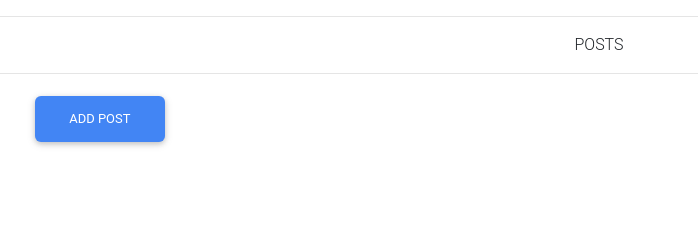
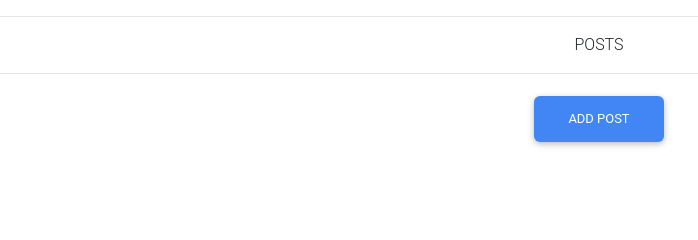
Before and after one commit to Julzpeter/insta-clon, a Django app: template instagram/templates/profile.html in a window 1280 px wide. Shown: the part 320-560 px from the top of the page, without its empty margins (41-739 px from the left). Run offline with Django 3.2, Linux system fonts and the light colour scheme; the template is opened without the code that fills it, so the values that code supplies are empty; some libraries are stand-ins or nearby versions.

Commit message:
adds styles to profile.html

```diff
--- a/instagram/templates/profile.html
+++ b/instagram/templates/profile.html
@@ -52,22 +52,22 @@
 <hr>
 <div class="container">
     <div class="row">
-        <a class="btn btn-primary addpost " href="{% url 'post_image' user.id %}">Add Post</a>
+        <div class="col-md-12 text-center">
+            <a class="btn btn-primary addpost " href="{% url 'post_image' user.id %}">Add Post</a>
+
+        </div>
 
 
         {% for image in images %}
 
-        <div class="container">
-            <div class="row">
-                <div class="col-md-4">
-                    <div style="height: 104.67%; width:104.67%;" class="card">
-                        <img src="{{image.image.url}}" class="img-thumbnail" style="height: 240px !important"
-                            data-toggle="modal" data-target="#myModal{{image.id}}" alt="" />
-                    </div>
-
-                </div>
+        <div class="col-md-4 col-lg-4">
+            <div style="height: 104.67%; width:104.67%;" class="card">
+                <img src="{{image.image.url}}" class="img-thumbnail" style="height: 240px !important"
+                    data-toggle="modal" data-target="#myModal{{image.id}}" alt="" />
             </div>
         </div>
+        {% endfor %}
+
     </div>
 
 </div>
@@ -78,7 +78,7 @@
 
 {% endif %} -->
 
-{% endfor %}
+
 {% if request.user == user %}
 
 {% endif %}
```
